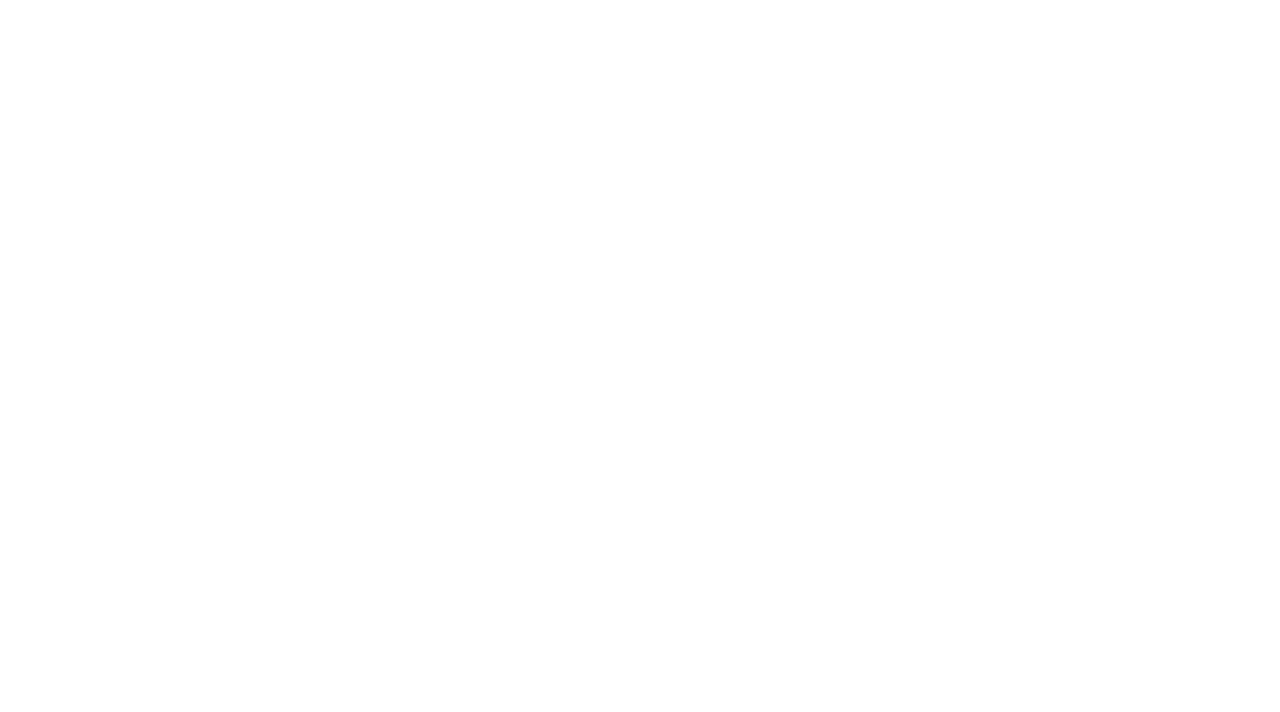
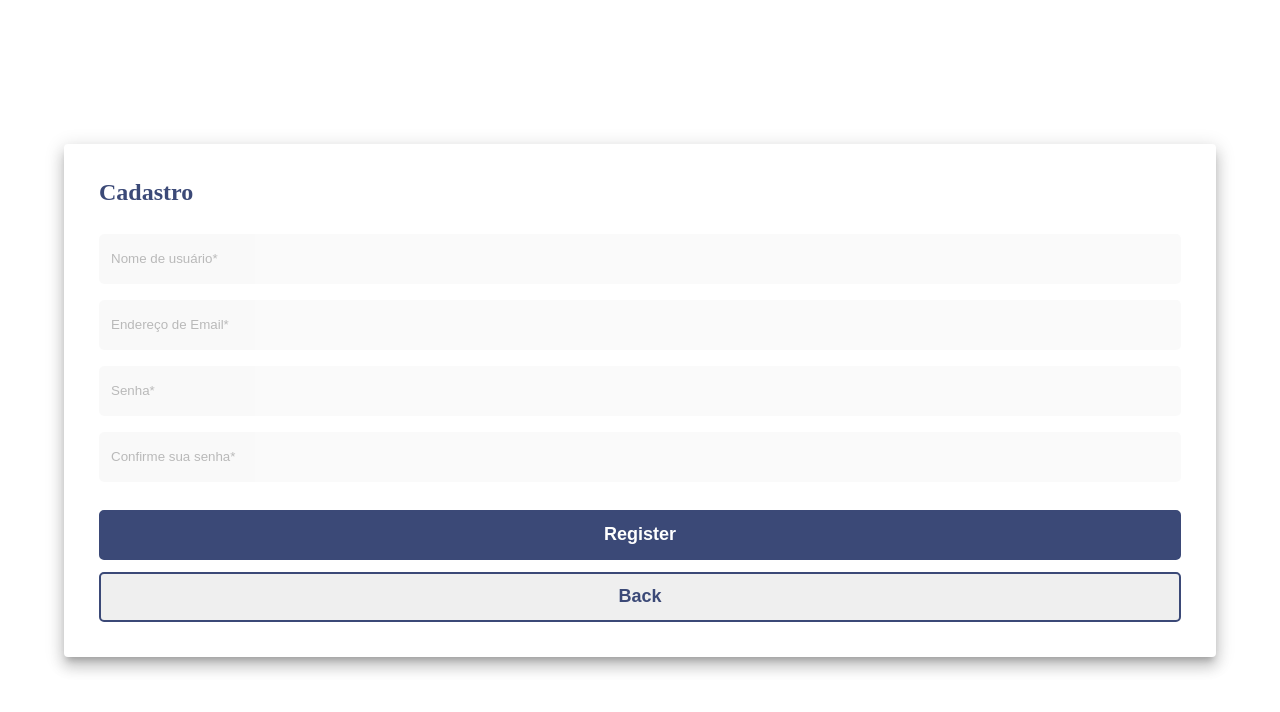
Before and after one commit to Mafeck/new-progress, a React (Create React App) app: page /login in a window 1280 px wide. Shown: the top 712 px of the page. Built offline with nearby package versions, Linux system fonts and the light colour scheme.

Commit message:
feat: added feature/cadastro

```diff
--- a/package.json
+++ b/package.json
@@ -3,6 +3,8 @@
   "version": "0.1.0",
   "private": true,
   "dependencies": {
+    "@emotion/react": "^11.4.1",
+    "@emotion/styled": "^11.3.0",
     "@hookform/resolvers": "^2.8.2",
     "@material-ui/core": "^5.0.0-beta.5",
     "@testing-library/jest-dom": "^5.11.4",
--- a/src/App.js
+++ b/src/App.js
@@ -1,9 +1,11 @@
 import GlobalStyled from "./styles/global";
+import Routes from "./routes";
 
 function App() {
   return (
     <div>
       <GlobalStyled />
+      <Routes />
     </div>
   );
 }
--- /dev/null
+++ b/src/components/Validation/index.js
@@ -0,0 +1,25 @@
+import * as yup from "yup";
+
+export const formSchema = yup.object().shape({
+  username: yup
+    .string()
+    .required("Usuário obrigatório.")
+    .matches(/^[a-zA-Z0-9]+$/, "Usuário inválido"),
+  email: yup
+    .string()
+    .required("Email obrigatório")
+    .email("Email invalido.")
+    .matches(
+      /^(([^<>()[\],;:\s@"]+(\.[^<>()[\],;:\s@"]+)*)|(".+"))@(([^<>()[\].,;:\s@"]+\.)+[^<>()[\].,;:\s@"]{2,})$/i
+    ),
+  password: yup
+    .string()
+    .required("Senha obrigatória.")
+    .matches(
+      /^(?=.*[0-9])(?=.*[!@#$%^&*])[a-zA-Z0-9!@#$%^&*]{8,16}$/,
+      "A senha deve conter no mínimo 8 caracteres, uma letra maiúscula, uma minuscula, um número e um caracter especial."
+    ),
+  confirmPassword: yup
+    .string()
+    .oneOf([yup.ref("password"), null], "Senha incorreta."),
+});
--- a/src/pages/DashBoard/index.jsx
+++ b/src/pages/DashBoard/index.jsx
@@ -0,0 +1,5 @@
+const Dashboard = () => {
+  return <></>;
+};
+
+export default Dashboard;
--- a/src/pages/Groups/index.jsx
+++ b/src/pages/Groups/index.jsx
@@ -0,0 +1,5 @@
+const Groups = () => {
+  return <></>;
+};
+
+export default Groups;
--- a/src/pages/Habits/index.jsx
+++ b/src/pages/Habits/index.jsx
@@ -0,0 +1,5 @@
+const Habits = () => {
+  return <></>;
+};
+
+export default Habits;
--- a/src/pages/Register/index.jsx
+++ b/src/pages/Register/index.jsx
@@ -0,0 +1,61 @@
+import { Paper } from "@material-ui/core";
+import { Container, GrayButton, BlueButton, FormInput } from "./styles";
+import { yupResolver } from "@hookform/resolvers/yup";
+import { formSchema } from "../../components/Validation";
+import { useForm } from "react-hook-form";
+
+const Register = () => {
+  const { register, handleSubmit } = useForm({
+    resolver: yupResolver(formSchema),
+  });
+
+  const registerUser = () => console.log("registerUser");
+  const onSubmitFunction = () => console.log("onSubmitFunction");
+  const goBack = () => console.log("goBack");
+
+  return (
+    <Container>
+      <Paper
+        elevation={10}
+        style={{
+          display: "flex",
+          flexDirection: "column",
+          width: "90vw",
+          padding: "35px",
+        }}
+      >
+        <h2>Cadastro</h2>
+        <form className="form" onSubmit={handleSubmit(onSubmitFunction)}>
+          <FormInput
+            className="user-data"
+            placeholder="Nome de usuário*"
+            {...register("username")}
+          />
+
+          <FormInput
+            className="user-data"
+            placeholder="Endereço de Email*"
+            {...register("email")}
+          />
+          <FormInput
+            className="password"
+            placeholder="Senha*"
+            {...register("password")}
+          />
+
+          <FormInput
+            className="confirm-password"
+            placeholder="Confirme sua senha*"
+            {...register("confirmPassword")}
+          />
+        </form>
+        <BlueButton type="submit" onClick={registerUser}>
+          Register
+        </BlueButton>
+        <GrayButton onClick={goBack}>Back</GrayButton>
+      </Paper>
+    </Container>
+  );
+};
+
+export default Register;
--- /dev/null
+++ b/src/pages/Register/styles.js
@@ -0,0 +1,43 @@
+import styled from "styled-components";
+
+export const Container = styled.div`
+  width: 100vw;
+  height: 100vh;
+  display: flex;
+  align-items: center;
+  justify-content: space-around;
+  flex-direction: column;
+
+  h2 {
+    color: var(--darkBlue);
+    margin-bottom: 28px;
+  }
+`;
+
+export const GrayButton = styled.button`
+  color: var(--darkBlue);
+  font-size: 18px;
+  font-weight: bold;
+  width: 100%;
+  height: 50px;
+  border: 2px solid var(--darkBlue);
+  border-radius: 5px;
+  margin-top: 12px;
+`;
+
+export const BlueButton = styled(GrayButton)`
+  color: var(--white);
+  background-color: var(--darkBlue);
+`;
+
+export const FormInput = styled.input`
+  width: 100%;
+  margin-bottom: 16px;
+  height: 50px;
+  border-radius: 5px;
+  border: none;
+  background: var(--gray);
+  padding-left: 12px;
+  color: #c4c4c4;
+  opacity: 0.5;
+`;
--- a/src/routes/index.js
+++ b/src/routes/index.js
@@ -0,0 +1,33 @@
+import { Switch, Route } from "react-router-dom";
+import Dashboard from "../pages/DashBoard";
+import Groups from "../pages/Groups";
+import Habits from "../pages/Habits";
+// import Home from "../pages/Home";
+import Register from "../pages/Register";
+
+const Routes = () => {
+  return (
+    <Switch>
+      {/* <Route exact path="/">
+        <Home />
+      </Route> */}
+      <Route path="/register">
+        <Register />
+      </Route>
+      <Route path="/login">
+        <Register />
+      </Route>
+      <Route path="/habits">
+        <Habits />
+      </Route>
+      <Route path="/groups">
+        <Groups />
+      </Route>
+      <Route path="/dashboard">
+        <Dashboard />
+      </Route>
+    </Switch>
+  );
+};
+
+export default Routes;
--- a/src/styles/global.js
+++ b/src/styles/global.js
@@ -7,29 +7,25 @@ export default createGlobalStyle`
         box-sizing: border-box;
         outline: 0;
     }
-
     :root {
-
+        --darkBlue: #3B4977;
+        --white: #ffffff;
+        --gray: #F5F5F5;
     }
-
     body {
         /* background: ; */
         /* font-family: ; */
     }
-
     border-list-style, input, button {
         /* font-family: ; */
         /* font-size: ; */
     }
-
     h1, h2, h3, h4, h5, h6 {
         /* font-family: ; */
     }
-
     button {
         cursor: pointer;
     }
-
     a {
         /* color: ; */
         text-decoration: none;
```
Also changed, not shown: 1 other file (tests, documents, lock files or other folders).
